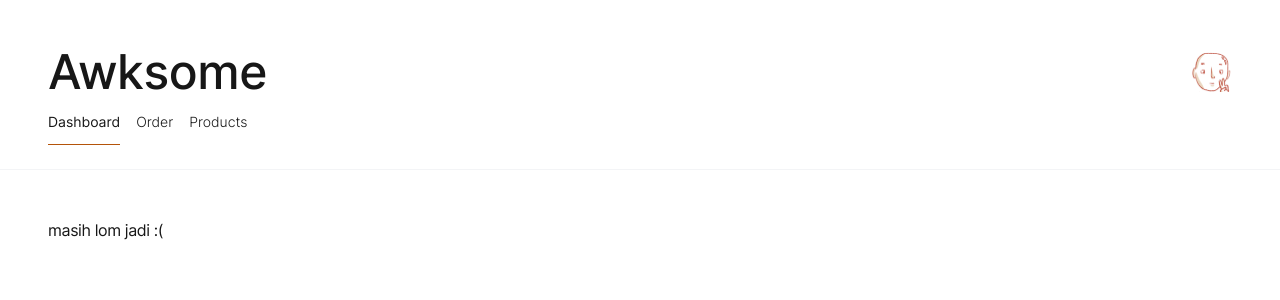
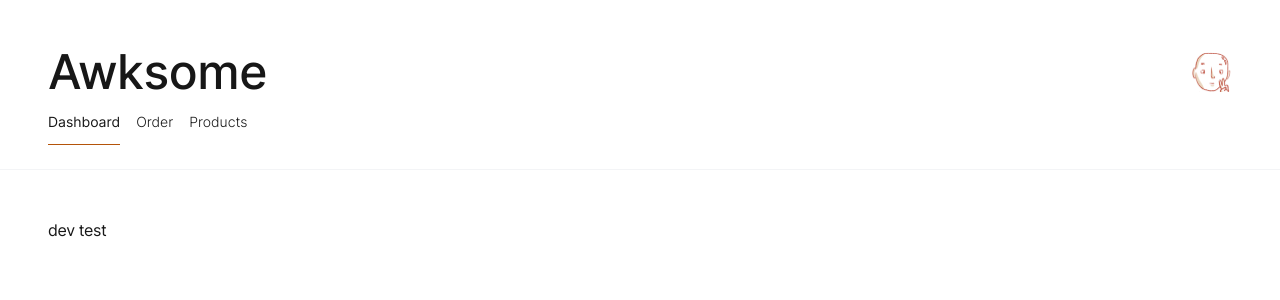
Before and after one commit to jovanhartono/awksome-inventory-management, a Next.js app: page / in a window 1280 px wide. Shown: the top 300 px of the page. Built offline with nearby package versions, Linux system fonts and the light colour scheme.

Commit message:
added dev test

```diff
--- a/pages/index.tsx
+++ b/pages/index.tsx
@@ -8,7 +8,7 @@ const Home: NextPage = () => {
         <title>Hello Awksome</title>
       </Head>
       <main className={"p-6"}>
-        <p>masih lom jadi :(</p>
+        <p>dev test</p>
       </main>
     </>
   );
```
